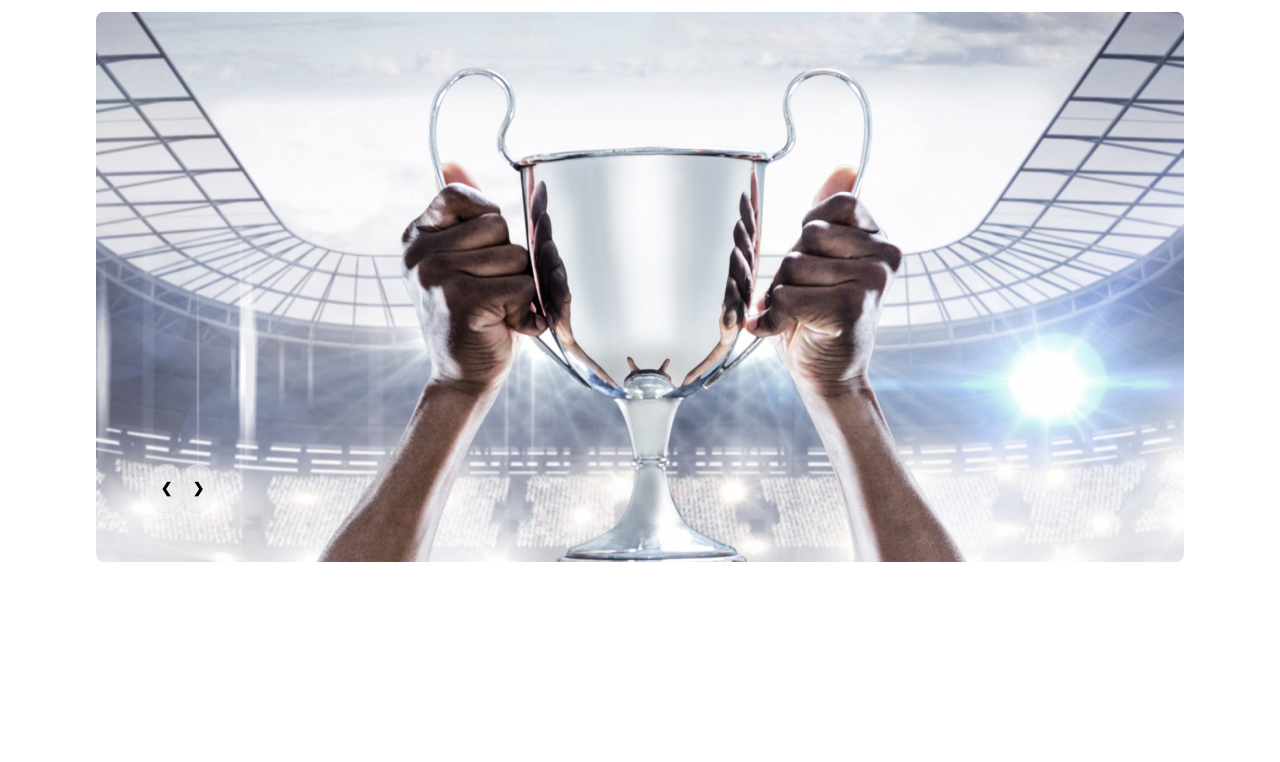
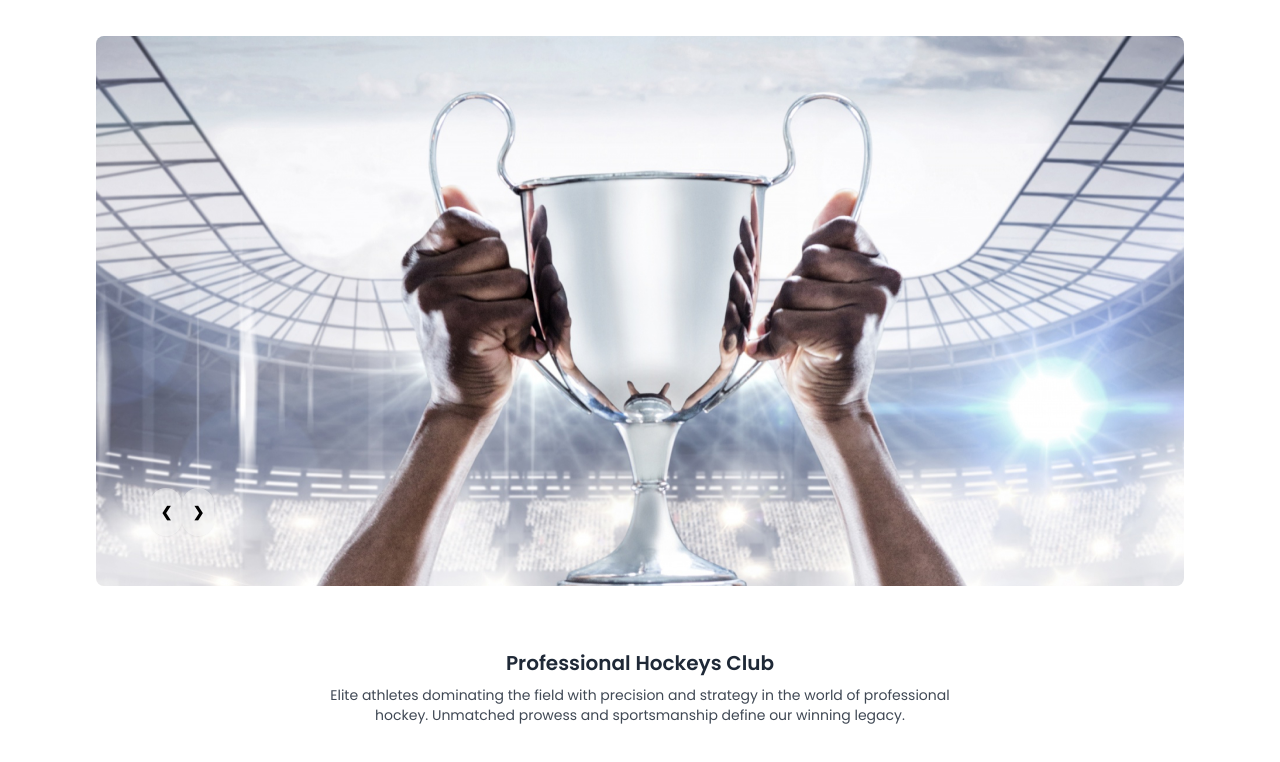
Before and after one commit to Faisal778/Hocktopus, a plain HTML site: page index.html in a window 1280 px wide. Shown: the part 84-846 px from the top of the page. Before the commit the page ends 800 px from the top, so only its background shows below. Drawn offline with nearby package versions, Linux system fonts and the light colour scheme.

Commit message:
Professional Hockeys Club title and description added

```diff
--- a/index.html
+++ b/index.html
@@ -34,6 +34,7 @@
 
 <body class = "font-manrope">
     <header class = "w-[85%] mx-auto">
+        <!-- navbar start  -->
         <nav>
             <div class="navbar bg-base-100 mt-3 px-0">
                 <div class="navbar-start">
@@ -67,8 +68,11 @@
               </div>
         </nav>
 
-        <div class="">
-            <div class="carousel w-full max-h-fit md:max-h-[550px] rounded-lg mt-4">
+        <!-- navbar end  -->
+
+        <!-- banner section start -->
+        <section>
+            <div class="carousel w-full max-h-fit md:max-h-[550px] rounded-lg mt-10">
                 <div id="slide1" class="carousel-item relative w-full">
                   <img class = " w-[100%] object-cover"   src="Images/1.png" class="w-full" />
                   <div class="absolute flex justify-left items-baseline transform -translate-y-1/3 top-[85%] left-[5%] right-5">
@@ -98,10 +102,18 @@
                   </div>
                 </div>
               </div>
-        </div>
+            </section>
+            <!-- banner section end  -->
     </header>
 
-    <main>
+    <main class = "w-[85%] mx-auto">
+        <!-- professional hockey club section start  -->
+        <section>
+            <div class = "text-center mx-auto my-14 space-y-2">
+                <h3 class = "text-xl font-semibold">Professional Hockeys Club</h3>
+                <p class = " text-sm opacity-85 mx-auto lg:w-[60%]">Elite athletes dominating the field with precision and strategy in the world of professional hockey. Unmatched prowess and sportsmanship define our winning legacy.</p>
+            </div>
+        </section>
 
     </main>
 
```
